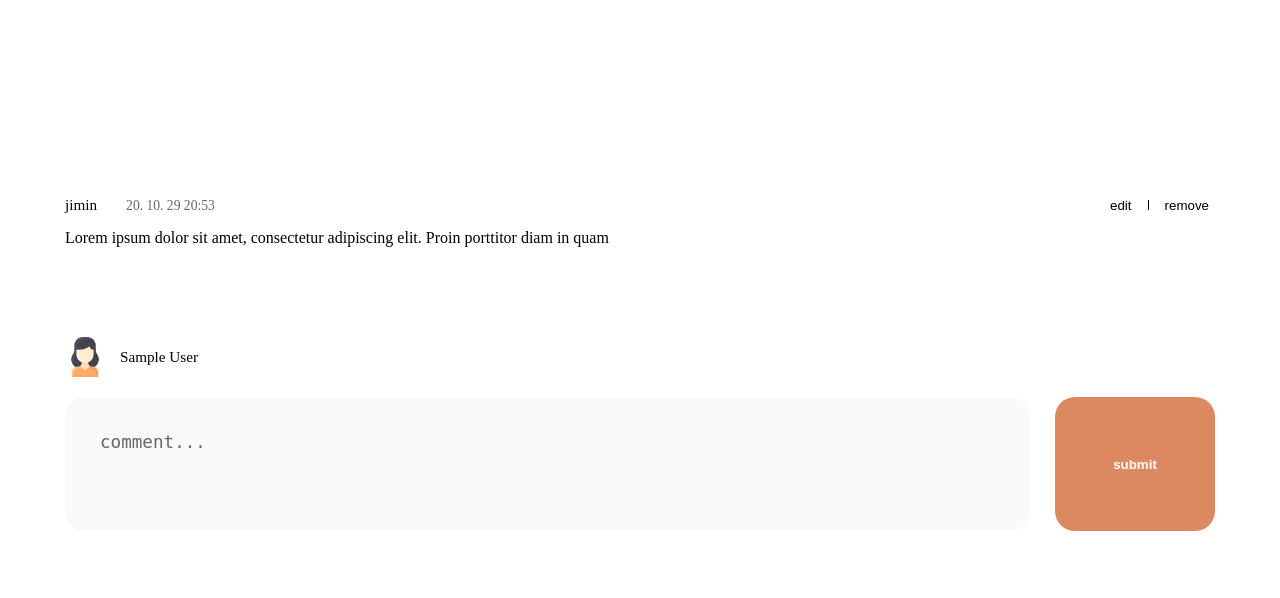
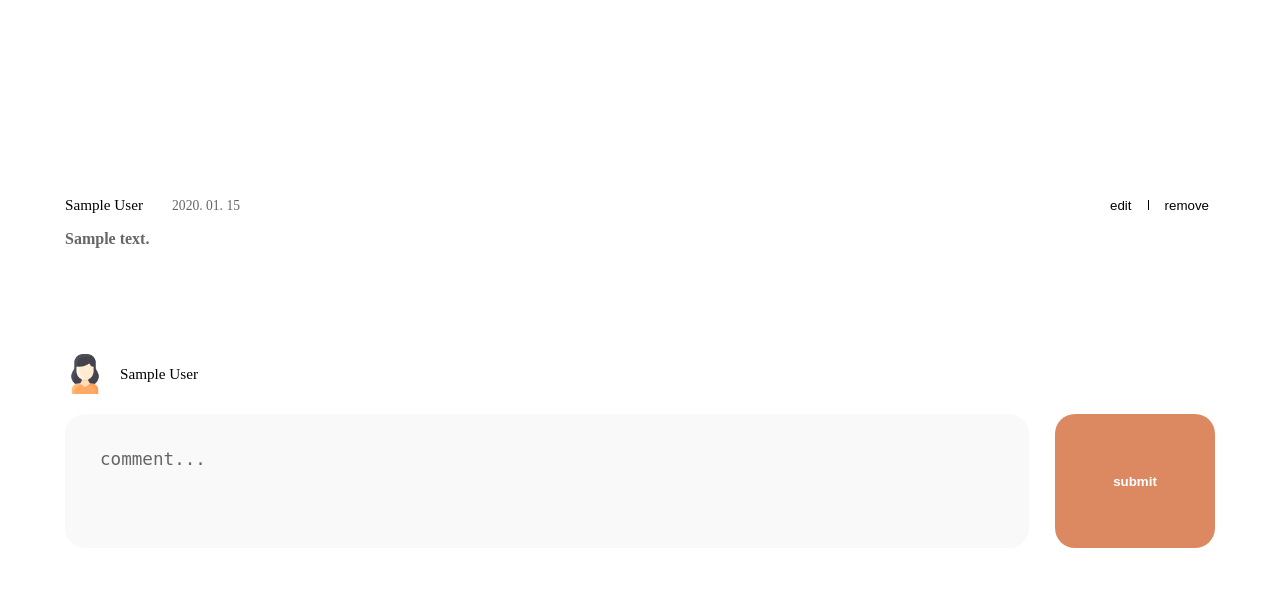
Before and after one commit to ohcmadah/info-overflow, a Django app: page /post/1/ in a window 1280 px wide. Shown: the part 277-875 px from the top of the page. Before the commit the page ends 808 px from the top, so only its background shows below. Run offline with Django 3.2, Linux system fonts and the light colour scheme; a user stored in the database is signed in; tables that the repository leaves empty hold one stand-in row (values such as "Sample post"); parts of the project's set-up code (start-up, migrations or seed data) failed here and were passed over.

Commit message:
댓글 보이기, 댓글 수

```diff
--- a/blog/models.py
+++ b/blog/models.py
@@ -32,10 +32,7 @@ class Post(models.Model):
 
 class Comment(models.Model):
     post = models.ForeignKey('blog.Post', on_delete=models.CASCADE, related_name='comments')
-    user = models.ForeignKey(
-        settings.AUTH_USER_MODEL,
-        on_delete=models.CASCADE,
-    )
+    user = models.ForeignKey(settings.AUTH_USER_MODEL, on_delete=models.CASCADE)
     content = models.TextField()
     published_date = models.DateTimeField()
 
--- a/blog/static/blog/css/post_detail.css
+++ b/blog/static/blog/css/post_detail.css
@@ -109,6 +109,8 @@
 .comment-content {
     margin-top: 15px;
     margin-bottom: 0;
+    font-weight: bold;
+    color: #666666;
 }
 
 
--- a/blog/templates/blog/post_detail.html
+++ b/blog/templates/blog/post_detail.html
@@ -31,13 +31,14 @@
         <p class="post-content">{{ post.content|linebreaksbr }}</p>
     </div>
     <div class="comment-container">
+        {% for comment in post.comments.all %}
         <div class="comment">
             <div class="comment-info">
                 <div>
-                    <span>jimin</span>
-                    <span>20. 10. 29 20:53</span>
+                    <span>{{ comment.user.get_name }}</span>
+                    <span>{{ comment.published_date|date:"Y. m. d" }}</span>
                 </div>
-                {% if post.user.get_name == user.get_name %}
+                {% if comment.user.get_name == user.get_name %}
                 <div class="comment-buttons">
                     <button class="btn-comment-edit">edit</button>
                     <div class="line" style="height: 10px"></div>
@@ -45,8 +46,11 @@
                 </div>
                 {% endif %}
             </div>
-            <p class="comment-content">Lorem ipsum dolor sit amet, consectetur adipiscing elit. Proin porttitor diam in quam</p>
+            <div class="comment-content">
+                <p>{{ comment.content|linebreaks }}</p>
+            </div>
         </div>
+        {% endfor %}
         <div class="input-comment">
             <div class="input-comment-info">
                 <img src="{% static 'account/img/id.png' %}" />
--- a/blog/templates/blog/post_list.html
+++ b/blog/templates/blog/post_list.html
@@ -36,7 +36,7 @@
             </h1>
             <div class="comment-box">
                 <img src="{% static 'account/img/comment.png' %}" />
-                <span>2</span>
+                <span>{{ post.comments.count }}</span>
             </div>
         </div>
         <div class="right-box">
```
